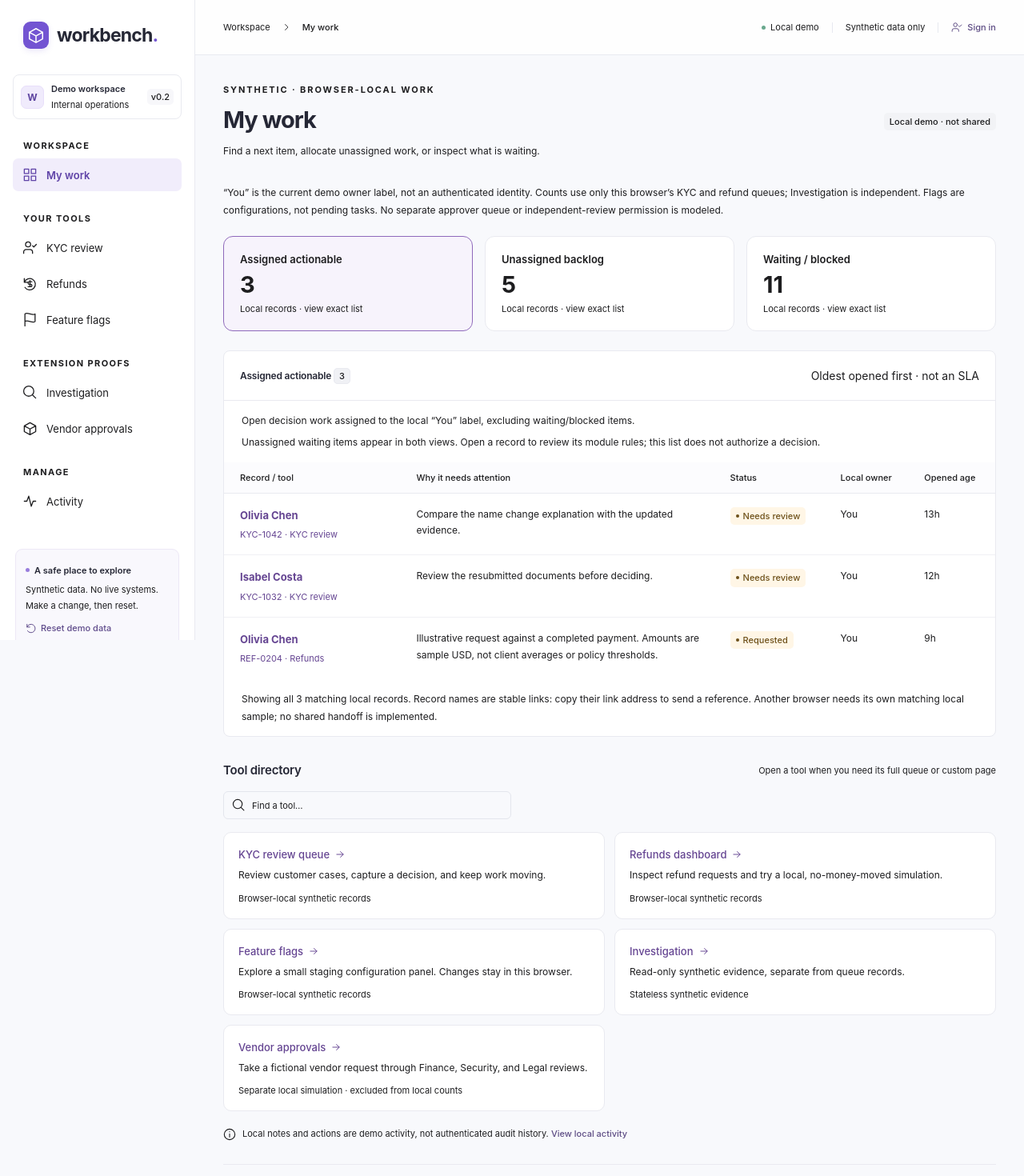
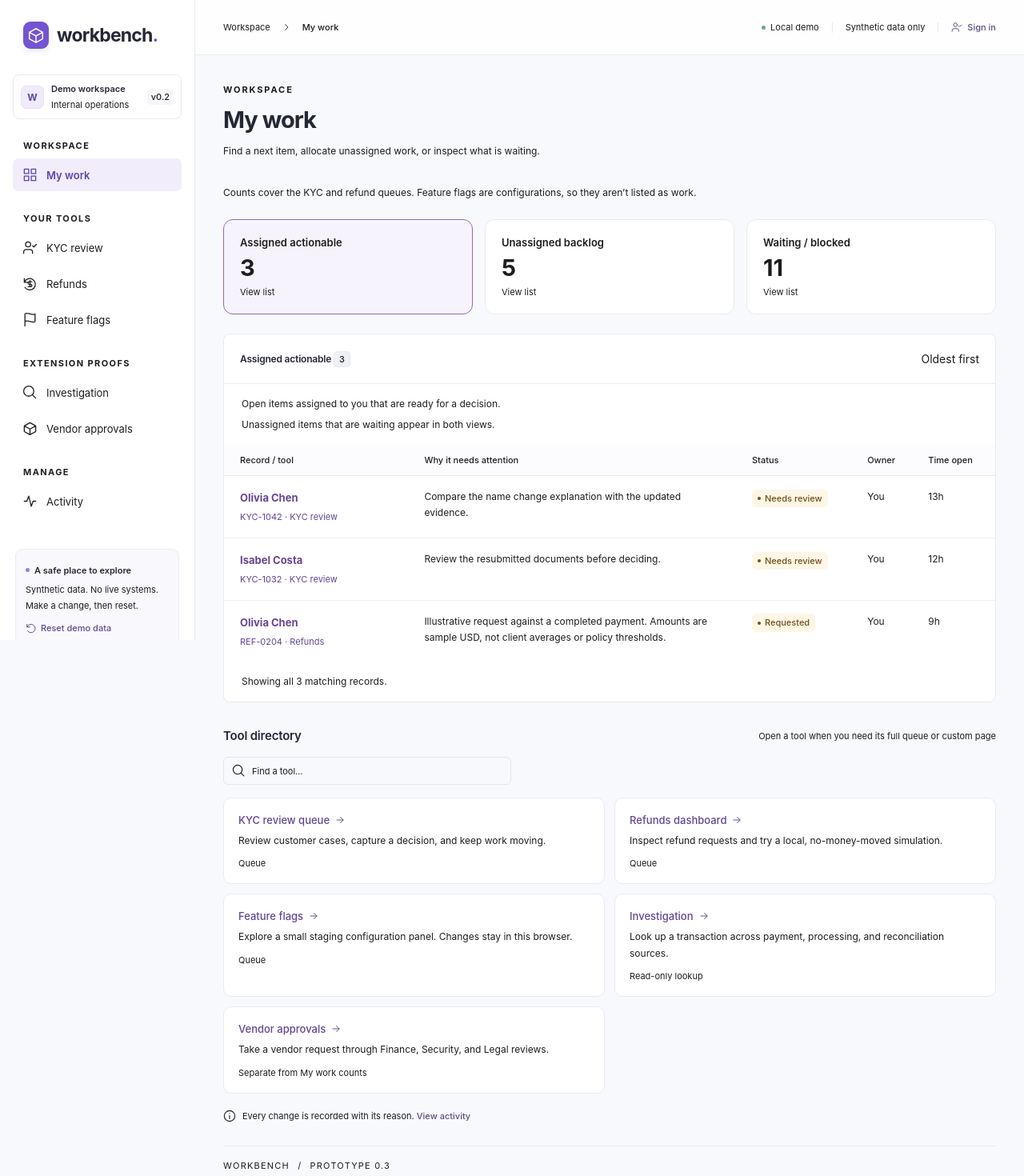
Before and after one commit to jilliangoldberg/cognition-power-apps, a React (Vite) app: page / in a window 1280 px wide. Shown: the top 1470 px of the page at 80% size. Built offline with nearby package versions, Linux system fonts and the light colour scheme.

Commit message:
Trim disclaimer copy on queue, My work and Activity pages
Co-Authored-By: Devin AI <158243242+devin-ai-integration[bot]@users.noreply.github.com>

```diff
--- a/src/components/ActivityView.tsx
+++ b/src/components/ActivityView.tsx
@@ -13,14 +13,14 @@ export function ActivityView({ activity }: { activity: Activity[] }) {
       <div className="page-heading">
         <div>
           <h1>Activity</h1>
-          <p>A shared history of changes made in this local demo.</p>
+          <p>Every decision, note, and reassignment, with its reason.</p>
         </div>
       </div>
       <div className="notice activity-notice">
         <Icon name="info" size={18} />
         <p>
-          This is editable browser data, not a secure or compliance-grade audit log. Resetting the
-          demo clears it.
+          Activity is stored in this browser and cleared when you reset the demo. It isn’t a
+          compliance-grade audit log.
         </p>
       </div>
       <section className="panel">
--- a/src/components/Overview.tsx
+++ b/src/components/Overview.tsx
@@ -13,12 +13,12 @@ const pageSummaries: Record<
   { description: string; scope: string }
 > = {
   investigation: {
-    description: 'Read-only synthetic evidence, separate from queue records.',
-    scope: 'Stateless synthetic evidence',
+    description: 'Look up a transaction across payment, processing, and reconciliation sources.',
+    scope: 'Read-only lookup',
   },
   vendors: {
-    description: 'Take a fictional vendor request through Finance, Security, and Legal reviews.',
-    scope: 'Separate local simulation · excluded from local counts',
+    description: 'Take a vendor request through Finance, Security, and Legal reviews.',
+    scope: 'Separate from My work counts',
   },
 };
 
@@ -45,7 +45,7 @@ export function Overview({
       id: module.id,
       title: module.title,
       description: module.description,
-      scope: 'Browser-local synthetic records',
+      scope: 'Queue',
     })),
     ...customPages.map((page) => ({ id: page.id, title: page.title, ...pageSummaries[page.id] })),
   ].filter((item) =>
@@ -57,16 +57,14 @@ export function Overview({
     <div className="work-home">
       <div className="page-heading overview-heading">
         <div>
-          <p className="eyebrow">SYNTHETIC · BROWSER-LOCAL WORK</p>
+          <p className="eyebrow">WORKSPACE</p>
           <h1>My work</h1>
           <p>Find a next item, allocate unassigned work, or inspect what is waiting.</p>
         </div>
-        <Badge label="Local demo · not shared" dot={false} />
       </div>
       <p className="work-scope">
-        “You” is the current demo owner label, not an authenticated identity. Counts use only this
-        browser’s KYC and refund queues; Investigation is independent. Flags are configurations, not
-        pending tasks. No separate approver queue or independent-review permission is modeled.
+        Counts cover the KYC and refund queues. Feature flags are configurations, so they aren’t
+        listed as work.
       </p>
       <nav className="work-counts" aria-label="Local work views">
         {(Object.keys(workViews) as WorkView[]).map((key) => (
@@ -82,7 +80,7 @@ export function Overview({
           >
             <span>{workViews[key].title}</span>
             <strong>{workItemsForView(items, key).length}</strong>
-            <small>Local records · view exact list</small>
+            <small>View list</small>
           </a>
         ))}
       </nav>
@@ -91,25 +89,22 @@ export function Overview({
           <h2 id="work-title">
             {workViews[view].title} <span className="count-pill">{visible.length}</span>
           </h2>
-          <span className="subtle">Oldest opened first · not an SLA</span>
+          <span className="subtle">Oldest first</span>
         </div>
         <div className="work-list-help">
           <p>{workViews[view].description}</p>
-          <p>
-            Unassigned waiting items appear in both views. Open a record to review its module rules;
-            this list does not authorize a decision.
-          </p>
+          <p>Unassigned items that are waiting appear in both views.</p>
         </div>
         <div className="table-scroll">
           <table>
-            <caption className="sr-only">{workViews[view].title} · local synthetic records</caption>
+            <caption className="sr-only">{workViews[view].title}</caption>
             <thead>
               <tr>
                 <th scope="col">Record / tool</th>
                 <th scope="col">Why it needs attention</th>
                 <th scope="col">Status</th>
-                <th scope="col">Local owner</th>
-                <th scope="col">Opened age</th>
+                <th scope="col">Owner</th>
+                <th scope="col">Time open</th>
               </tr>
             </thead>
             <tbody>
@@ -156,15 +151,11 @@ export function Overview({
         </div>
         {visible.length === 0 && (
           <div className="empty-state">
-            <h3>No local items in this view</h3>
+            <h3>Nothing in this view</h3>
             <p>Try another work view or use the tool directory below.</p>
           </div>
         )}
-        <p className="work-list-help">
-          Showing all {visible.length} matching local records. Record names are stable links: copy
-          their link address to send a reference. Another browser needs its own matching local
-          sample; no shared handoff is implemented.
-        </p>
+        <p className="work-list-help">Showing all {visible.length} matching records.</p>
       </section>
       <section className="work-directory" aria-labelledby="directory-title">
         <div className="section-heading">
@@ -198,9 +189,9 @@ export function Overview({
       <div className="page-note">
         <Icon name="info" size={16} />
         <span>
-          Local notes and actions are demo activity, not authenticated audit history.{' '}
+          Every change is recorded with its reason.{' '}
           <button className="text-button" onClick={() => navigate('activity')}>
-            View local activity
+            View activity
           </button>
         </span>
       </div>
--- a/src/components/ToolView.tsx
+++ b/src/components/ToolView.tsx
@@ -66,7 +66,6 @@ export function ToolView({
         <div>
           <div className="title-line">
             <h1>{module.title}</h1>
-            <Badge label="Demo" tone="purple" dot={false} />
           </div>
           <p>{module.description}</p>
         </div>
@@ -77,15 +76,12 @@ export function ToolView({
             className="text-button"
             onClick={() => document.getElementById('queue-results')?.focus()}
           >
-            {visible.length} matching local records · current filters
+            {visible.length} matching records · current filters
           </button>
           <button className="text-button" onClick={() => setFilters(defaultFilters)}>
-            All {records.length} local records · clear filters
+            All {records.length} records · clear filters
           </button>
-          <p>
-            Browser-local synthetic data only. Record IDs are stable links; copy their link address
-            to send a reference, not a shared view.
-          </p>
+          <p>Record IDs are stable links you can copy to reference a record.</p>
         </div>
       ) : (
         <div className="metrics">
@@ -111,9 +107,6 @@ export function ToolView({
             </h2>
             <span className="count-pill">{recordHref ? visible.length : records.length}</span>
           </div>
-          <span className="subtle panel-hint">
-            <Icon name="box" size={14} /> Curated sample · not company volume
-          </span>
         </div>
         <div className="table-toolbar">
           <label className="search-input">
@@ -198,7 +191,7 @@ export function ToolView({
                   checked={agingOnly}
                   onChange={(event) => updateFilters({ agingOnly: event.target.checked })}
                 />{' '}
-                Open 48h+ (not an SLA)
+                Open 48h+
               </label>
             )}
           </div>
@@ -237,12 +230,10 @@ export function ToolView({
               required
             />
             <button className="button button-secondary" disabled={localViews.blocked}>
-              Save view locally
+              Save view
             </button>
           </form>
-          <p className="view-help">
-            Views save filters and sorting, not record snapshots. “You” is a demo label.
-          </p>
+          <p className="view-help">Views save your filters and sorting.</p>
           {viewError && (
             <p className="form-error" role="alert">
               {viewError}
@@ -289,7 +280,7 @@ export function ToolView({
                 <th>{module.secondaryColumn}</th>
                 <th>Status</th>
                 <th>Owner</th>
-                <th>Age since opening</th>
+                <th>Time open</th>
                 <th>Updated</th>
                 <th>
                   <span className="sr-only">Open record</span>
@@ -363,9 +354,7 @@ export function ToolView({
                   <td
                     className="date-cell"
                     title={
-                      record.openedAt
-                        ? `Opened ${shortDate(record.openedAt)} · not an SLA`
-                        : 'Not recorded in older demo data'
+                      record.openedAt ? `Opened ${shortDate(record.openedAt)}` : 'Not recorded'
                     }
                   >
                     {ageLabel(record.openedAt, now)}
@@ -405,10 +394,6 @@ export function ToolView({
           </span>
         </div>
       </section>
-      <div className="page-note">
-        <Icon name="info" size={16} />
-        <span>Local demo only. Changes are saved in this browser, not shared with a team.</span>
-      </div>
     </>
   );
 }
--- a/src/core/workspace.ts
+++ b/src/core/workspace.ts
@@ -5,17 +5,15 @@ import { actionBlock } from './eligibility';
 export const workViews = {
   mine: {
     title: 'Assigned actionable',
-    description:
-      'Open decision work assigned to the local “You” label, excluding waiting/blocked items.',
+    description: 'Open items assigned to you that are ready for a decision.',
   },
   unassigned: {
     title: 'Unassigned backlog',
-    description: 'All open, unassigned local queue items, including any waiting/blocked items.',
+    description: 'Open items with no owner, including waiting ones.',
   },
   waiting: {
     title: 'Waiting / blocked',
-    description:
-      'Open waiting or escalated cases, read-only refund examples, and guarded decisions, for any owner.',
+    description: 'Cases waiting on a customer, escalated, or blocked by a check, for any owner.',
   },
 };
 export type WorkView = keyof typeof workViews;
```
Also changed, not shown: 2 other files (tests, documents, lock files or other folders).
